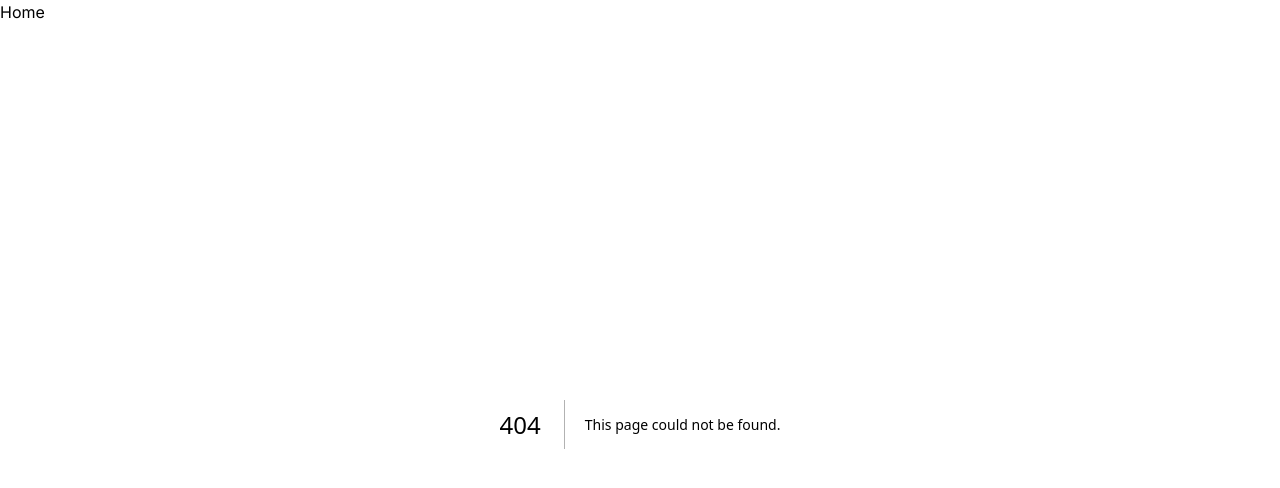
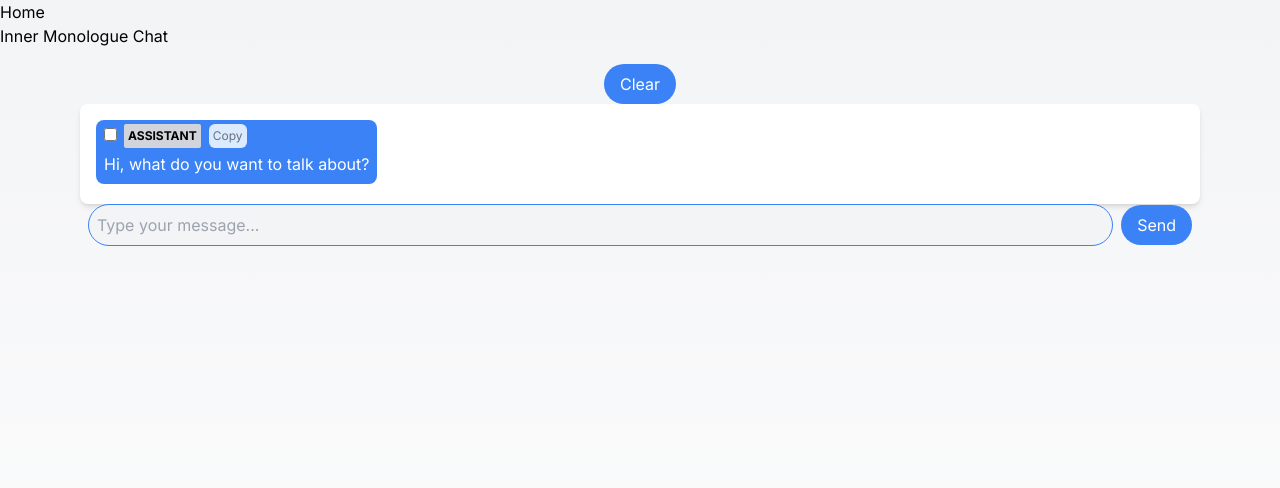
Before and after one commit to parsehex/ai-experiments, a Next.js app: page /inner-monologue in a window 1280 px wide. Before the commit this address had no page. Shown: the top 488 px of the page. Built offline with nearby package versions, Linux system fonts and the light colour scheme.

Commit message:
separate inner monologue, simplify conversation summary

```diff
--- a/src/app/conversational-summary/page.tsx
+++ b/src/app/conversational-summary/page.tsx
@@ -4,25 +4,6 @@ import { ChatBox } from '@/components/ChatBox';
 import { Message } from '@/app/types';
 import * as ooba from '@/app/ooba-api';
 import { v4 } from 'uuid';
-
-const innerMonologue = async (messages: Message[]) => {
-	// there should be at least 2 messages, pick the last 2
-	let prompt =
-		'Prepare some thoughts on how to respond to the following chat:\n';
-	const lastMessage = messages[messages.length - 1];
-	prompt += `${lastMessage.role}: ${lastMessage.content}\n`;
-	const secondLastMessage = messages[messages.length - 2];
-	prompt += `${secondLastMessage.role}: ${secondLastMessage.content}\n`;
-	prompt += 'THOUGHTS: ';
-	const result = await ooba.generateText({
-		prompt,
-		temperature: 0.5,
-		guidance_scale: 2,
-		stopping_strings: ['RESPONSE:', 'INPUT:', '\n'],
-	});
-	console.log(prompt, result);
-	return result.results[0].text;
-};
 
 const summarize = async (messages: Message[], summary?: string) => {
 	let prompt = 'Summarize the following chat in one paragraph:\n';
@@ -40,21 +21,19 @@ const summarize = async (messages: Message[], summary?: string) => {
 		temperature: 0.01,
 		guidance_scale: 1.2,
 	});
-	console.log(prompt, result);
+	console.log('summary', prompt, result);
 	return result.results[0].text;
 };
 
 const constructPrompt = (
 	input: string,
 	lastMessageWithRole: string,
-	summary?: string,
-	thoughts?: string
+	summary?: string
 ) => {
 	const s = `\nThis is a summary of the chat so far: ${summary}`;
-	const t = `\nThese are your thoughts on how to respond: ${thoughts}`;
-	return `Continue the following chat between USER and ASSISTANT by responding to the INPUT in one paragraph or less.${
+	return `Continue the following chat between USER and ASSISTANT by responding to the INPUT in a submissive manner.${
 		summary ? s : ''
-	}${thoughts ? t : ''}
+	}
 ${lastMessageWithRole}
 INPUT: ${input}
 RESPONSE: `;
@@ -63,30 +42,25 @@ RESPONSE: `;
 const sendInput = async (
 	input: string,
 	lastMessageWithRole: string,
-	summary?: string,
-	thoughts?: string
+	summary?: string
 ) => {
-	const prompt = constructPrompt(input, lastMessageWithRole, summary, thoughts);
+	const prompt = constructPrompt(input, lastMessageWithRole, summary);
 	const result = await ooba.generateText({
 		prompt,
+		max_new_tokens: 1500,
 		temperature: 0.25,
 		guidance_scale: 1.5,
 		stopping_strings: ['INPUT:', 'RESPONSE:'],
-		mirostat_mode: 2,
-		// mirostat_tau: 0.5,
 	});
-	console.log(prompt, result);
+	console.log('message', prompt, result);
 	return result.results[0].text;
 };
-
-// idea: inner monologue - at each summarize step, also generate a prompt to the LLM to think how to respond. this will be included in later prompts
-//   for this, we also need to extend chatbox to allow for collapsed messages to express thoughts.
 
 function ConversationalSummaryChat() {
 	const [messages, setMessages] = useState([
 		{
 			role: 'ASSISTANT',
-			content: "Hi, I'm a chatbot. How can I help you?",
+			content: 'Hi, what do you want to talk about?',
 		},
 	] as Message[]);
 	const [input, setInput] = useState('');
@@ -105,20 +79,16 @@ function ConversationalSummaryChat() {
 		] as Message[];
 		setMessages(newMessages);
 
-		const thoughts = await innerMonologue(newMessages);
-		newMessages = [
-			...newMessages,
-			{ role: 'ASSISTANT', content: thoughts, id: v4(), type: 'thought' },
-		];
-		setMessages(newMessages);
-
 		const chatSummary = summary || '';
 		const lastMessage = messages[messages.length - 1];
+		let lastMessageWithRole = '';
+		if (lastMessage) {
+			lastMessageWithRole = `${lastMessage.role}: ${lastMessage.content}`;
+		}
 		const response = await sendInput(
 			userInput,
-			`${lastMessage.role}: ${lastMessage.content.trim()}`,
-			chatSummary,
-			thoughts
+			lastMessageWithRole,
+			chatSummary
 		);
 
 		newMessages = [
@@ -127,9 +97,7 @@ function ConversationalSummaryChat() {
 		];
 		setMessages(newMessages);
 
-		const msgsToSummarize = [
-			...newMessages.filter((msg) => msg.type !== 'thought'),
-		];
+		const msgsToSummarize = [...newMessages];
 		// we should only summarize the new messages
 		if (msgsToSummarize.length > 2 && summary) {
 			msgsToSummarize.splice(0, msgsToSummarize.length - 2);
@@ -138,10 +106,20 @@ function ConversationalSummaryChat() {
 		setSummary(result);
 	};
 
+	const handleClear = () => {
+		console.clear();
+		setMessages([]);
+		setSummary('');
+		setInput('');
+	};
+
 	return (
 		<div>
 			<h1>Chat - Conversational Summary</h1>
 			<div className="container">
+				<button className="clear-button" onClick={handleClear}>
+					Clear
+				</button>
 				<ChatBox
 					messages={messages}
 					setMessages={setMessages}
--- /dev/null
+++ b/src/app/inner-monologue/layout.tsx
@@ -0,0 +1,17 @@
+import '@/styles/globals.css';
+import type { Metadata } from 'next';
+import { Inter } from 'next/font/google';
+
+const inter = Inter({ subsets: ['latin'] });
+
+export const metadata: Metadata = {
+	title: 'Inner Monologue Chat',
+};
+
+export default function RootLayout({
+	children,
+}: {
+	children: React.ReactNode;
+}) {
+	return <span className={inter.className}>{children}</span>;
+}
--- /dev/null
+++ b/src/app/inner-monologue/page.tsx
@@ -0,0 +1,133 @@
+'use client';
+import React, { useState } from 'react';
+import { ChatBox } from '@/components/ChatBox';
+import { Message } from '@/app/types';
+import * as ooba from '@/app/ooba-api';
+import { v4 as uuidv4 } from 'uuid';
+
+const innerMonologue = async (messages: Message[]) => {
+	let prompt =
+		'Consider the entire chat history and prepare thoughts on how to respond:\n';
+	messages.forEach((message) => {
+		prompt += `${message.role}: ${message.content}\n`;
+	});
+	prompt += 'THOUGHTS: ';
+
+	const result = await ooba.generateText({
+		prompt,
+		temperature: 0.5,
+		guidance_scale: 2,
+		stopping_strings: ['RESPONSE:', 'INPUT:', '\n'],
+		ban_eos_token: true,
+	});
+	console.log('thought', prompt, result);
+	return result.results[0].text;
+};
+
+const constructPrompt = (
+	input: string,
+	messages: Message[],
+	thoughts?: string
+) => {
+	let chatHistory = messages
+		.map((msg) => `${msg.role}: ${msg.content}`)
+		.join('\n');
+	const t = thoughts
+		? `\nThese are your thoughts on how to respond: ${thoughts}`
+		: '';
+
+	return `Continue the following chat between USER and ASSISTANT by responding to the INPUT.
+${chatHistory}${t}
+INPUT: ${input}
+RESPONSE:\n`;
+};
+
+const sendInput = async (
+	input: string,
+	messages: Message[],
+	thoughts?: string
+) => {
+	const prompt = constructPrompt(input, messages, thoughts);
+	const result = await ooba.generateText({
+		prompt,
+		max_new_tokens: 1500,
+		temperature: 0.25,
+		guidance_scale: 1.5,
+		stopping_strings: ['INPUT:', 'RESPONSE:'],
+		mirostat_mode: 2,
+	});
+	console.log('message', prompt, result);
+	return result.results[0].text;
+};
+
+function InnerMonologueChat() {
+	const [messages, setMessages] = useState<Message[]>([
+		{
+			role: 'ASSISTANT',
+			content: 'Hi, what do you want to talk about?',
+			id: uuidv4(),
+		},
+	]);
+	const [input, setInput] = useState('');
+
+	const handleSend = async () => {
+		const userInput = input;
+		if (!userInput) return;
+		setInput('');
+
+		const newMessages = [
+			...messages,
+			{ role: 'USER', content: userInput, id: uuidv4() },
+		];
+		setMessages(newMessages);
+
+		const thoughts = await innerMonologue(newMessages);
+		newMessages.push({
+			role: 'ASSISTANT',
+			content: thoughts,
+			id: uuidv4(),
+			type: 'thought',
+		});
+		setMessages(newMessages);
+
+		const response = await sendInput(userInput, newMessages, thoughts);
+		newMessages.push({ role: 'ASSISTANT', content: response, id: uuidv4() });
+		setMessages(newMessages);
+	};
+
+	const handleClear = () => {
+		console.clear();
+		setMessages([]);
+		setInput('');
+	};
+
+	return (
+		<div>
+			<h1>Inner Monologue Chat</h1>
+			<div className="container">
+				<button className="clear-button" onClick={handleClear}>
+					Clear
+				</button>
+				<ChatBox
+					messages={messages}
+					setMessages={setMessages}
+					readOnly={true}
+				/>
+				<div className="input-container px-2">
+					<input
+						className="input mr-2 grow"
+						type="text"
+						onKeyDown={(e) => e.key === 'Enter' && handleSend()}
+						value={input}
+						onChange={(e) => setInput(e.target.value)}
+						placeholder="Type your message..."
+						autoFocus
+					/>
+					<button onClick={handleSend}>Send</button>
+				</div>
+			</div>
+		</div>
+	);
+}
+
+export default InnerMonologueChat;
--- a/src/app/page.tsx
+++ b/src/app/page.tsx
@@ -66,7 +66,11 @@ export default function Home() {
 					title="Conversational Summary Memory"
 					description="Conversational memory without LangChain"
 					href="/conversational-summary"
-					// TODO NOTES: Show summary alongside chat
+				/>
+				<Item
+					title="Inner Monologue Chat"
+					description="Chat where AI considers how to respond"
+					href="/inner-monologue"
 				/>
 				<Item
 					title="Simple Chat"
```
